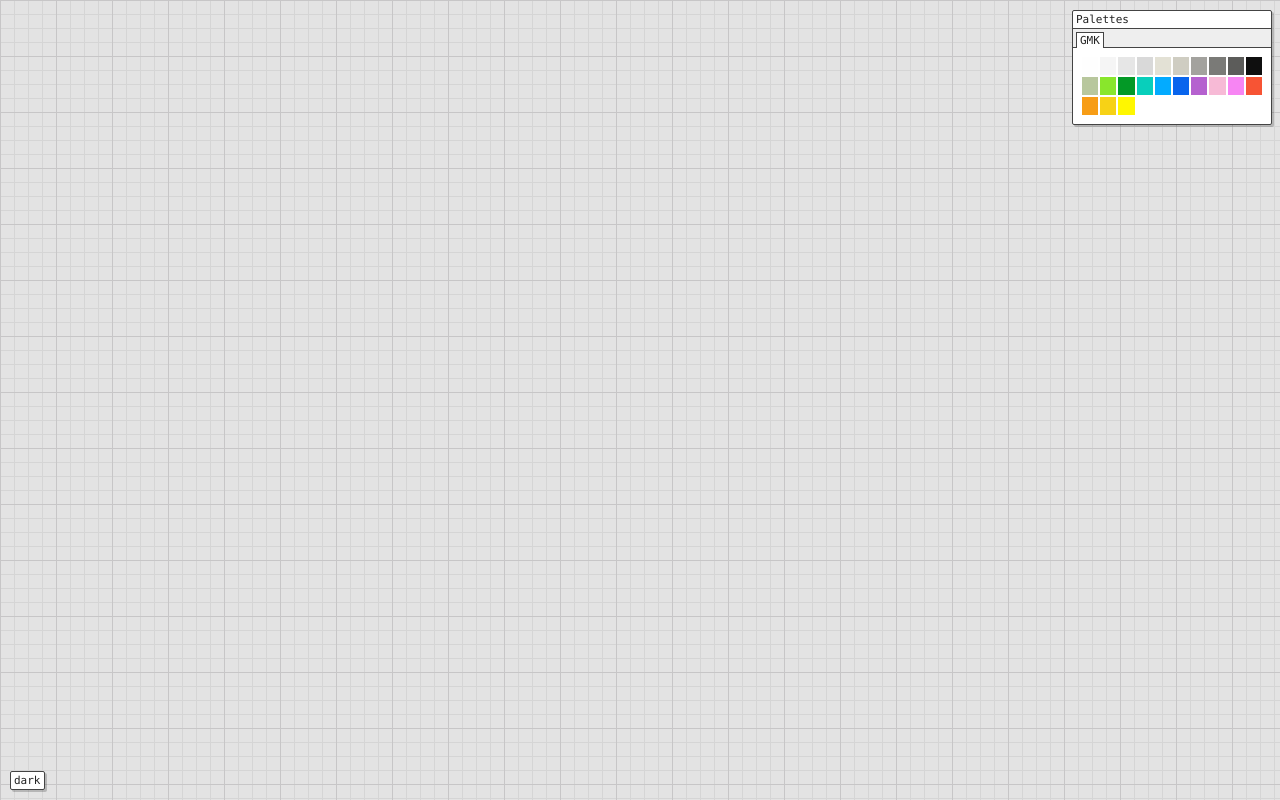
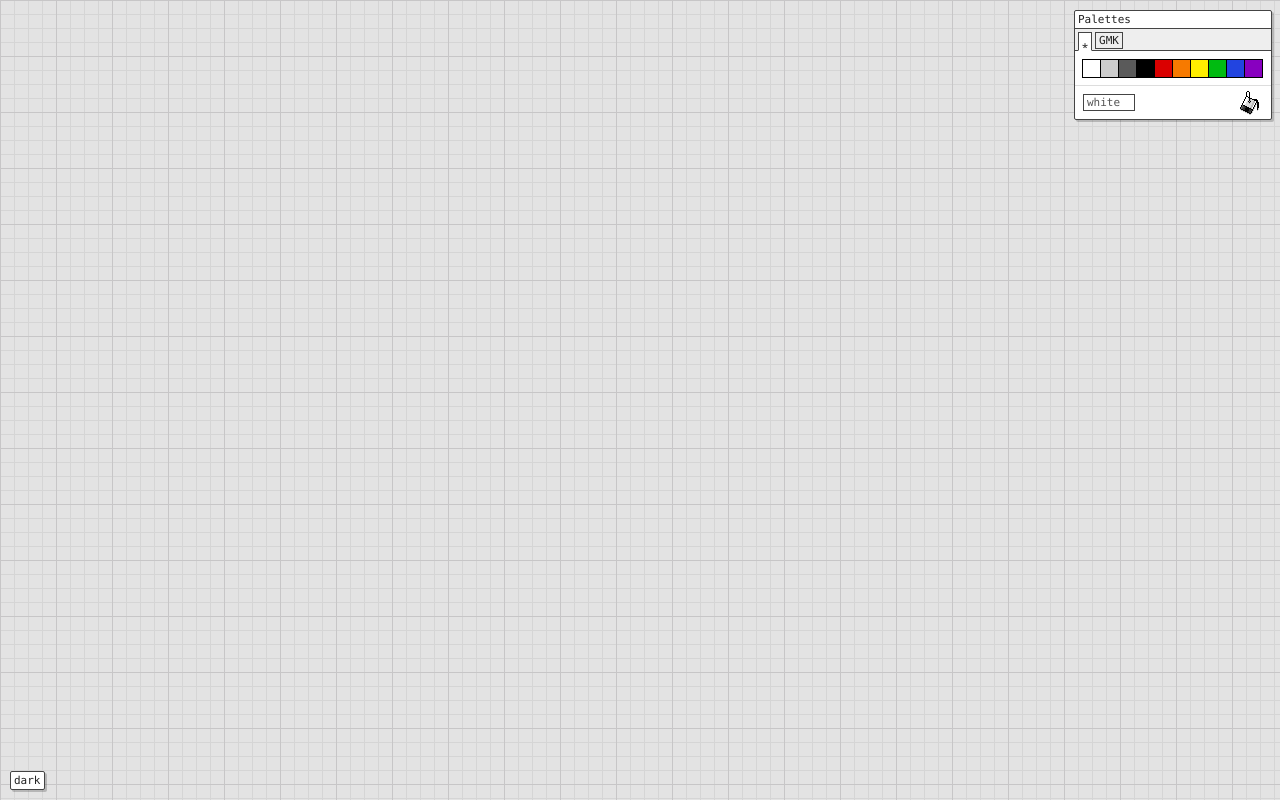
Before and after one commit to cubiq/kbedit, a plain HTML site: page index.html in a window 1280 px wide. Both pictures are taken after a click on the item 1090 px from the left and 66 px from the top of the page. Drawn offline with Linux system fonts and the light colour scheme.

Commit message:
paint bucket mode added

```diff
--- a/css/style.less
+++ b/css/style.less
@@ -8,6 +8,18 @@ html {
 body {
 	font-family: consolas, monaco, 'courier new', monospace;
 	color: #222;
+
+	&.paintBucketMode {
+		cursor: url(../imgs/paint-bucket.png) 12 12, auto;
+	}
+}
+
+input, textarea, select, button {
+	font-family: consolas, monaco, 'courier new', monospace;
+
+	&:focus {
+		outline: 0;
+	}
 }
 
 .wrapper {
@@ -228,8 +240,6 @@ body {
 
 .tabs {
 	display: block;
-	width: 100%;
-	float: left;
 	padding: 3px 3px 0 3px;
 	border-width: 0 0 1px 0;
 	border-style: solid;
@@ -239,25 +249,60 @@ body {
 		float: left;
 		margin-bottom: -1px;
 		margin-right: 3px;
-		border-width: 1px 1px 0 1px;
+		border-width: 1px;
 		border-style: solid;
 		padding: 1px 3px;
 	}
 }
 
+.palettes {
+	footer {
+		position: relative;
+		border-top-width: 1px;
+		border-top-style: solid;
+		padding: 8px;
+	}
+
+	.selectedColor {
+		font-size: 1em;
+		width: 52px;
+		background: transparent;
+		border-width: 1px;
+		border-style: solid;
+		padding: 1px 3px;
+	}
+
+	.paintBucket {
+		position: absolute;
+		width: 24px;
+		height: 24px;
+		border: 0;
+		top: 50%;
+		margin-top: -12px;
+		right: 8px;
+		background: url(../imgs/paint-bucket.png) 50% 50% no-repeat;
+		cursor: pointer;
+	}
+}
+
 .colors {
-	display: block;
-	float: left;
-	width: 100%;
+	display: none;
 	padding: 8px;
+
+	&.active {
+		display: block;
+	}
 
 	li {
 		position: relative;
 		float: left;
-		width: 10%;
-		height: 20px;
+		width: 19px;
+		height: 19px;
 		border-width: 1px;
 		border-style: solid;
+		margin-left: -1px;
+		margin-bottom: -1px;
+		cursor: pointer;
 
 		&:hover {
 			border-width: 1px;
@@ -291,13 +336,35 @@ body {
 
 		li {
 			border-color: #444;
-			background: #fff;
+			background: #eee;
+			cursor: pointer;
+
+			&:hover {
+				background: #ffa;
+			}
+
+			&.active {
+				border-color: #444 #444 #fff #444;
+				background: #fff;
+				cursor: default;
+			}
 		}
 	}
 
 	.colors {
 		li {
-			border-color: #fff;
+			border-color: #000;
+		}
+	}
+
+	.palettes {
+		footer {
+			border-top-color: #ddd;
+			color: #9a9a9a;
+		}
+
+		.selectedColor {
+			border-color: #444;
 		}
 	}
 }
@@ -326,6 +393,10 @@ body {
 		li {
 			border-color: #000;
 			background: #777;
+
+			&.active {
+				border-color: #000 #000 #777 #000;
+			}
 		}
 	}
 
--- a/js/app.js
+++ b/js/app.js
@@ -207,10 +207,14 @@ KBE.Class.prototype = {
 		this.select.clear();
 	},
 
-	colorSelected: function (value) {
+	paintSelected: function (value) {
+		this.selectedColor = value;
+
+		if ( !this.paintBucket ) {
 			$.each(this.select.keys, function (i, key) {
 				key.color(value);
 			});
+		}
 	},
 
 	stageMouseAction: function (e) {
@@ -241,6 +245,23 @@ KBE.Class.prototype = {
 			};
 
 			var that = this;
+
+			if ( this.paintBucket ) {
+				$.each(this.keys, function (i, key) {
+					rect1 = {
+						x1: key.x,
+						y1: key.y,
+						x2: key.x + key.width,
+						y2: key.y + key.height
+					};
+
+					if ( KBE.collision(rect1, rect2) ) {
+						key.color(that.selectedColor);
+
+						return false;	// exit the $.each loop
+					}
+				});
+			} else {
 				var newSelection;
 				// check if we clicked over a key
 				$.each(this.keys, function (i, key) {
@@ -290,6 +311,7 @@ KBE.Class.prototype = {
 				this.$stage
 					.on('mousemove', $.proxy(this.selectBox, this))
 					.on('mouseup', $.proxy(this.selectBoxEnd, this));
+			}
 		}
 	},
 
@@ -404,6 +426,18 @@ KBE.Class.prototype = {
 			.off('mouseup', this.panEnd);
 	},
 
+	paintBucketMode: function (status) {
+		this.paintBucket = status !== undefined ? status : !this.paintBucket;
+
+		this.select.clear();
+
+		if ( this.paintBucket ) {
+			$('body').addClass('paintBucketMode');
+		} else {
+			$('body').removeClass('paintBucketMode');
+		}
+	},
+
 	preventMenu: function (e) {
 		e.preventDefault();
 		return false;
--- a/js/colors.js
+++ b/js/colors.js
@@ -1,5 +1,18 @@
 
 KBE.colors = {};
+
+KBE.colors.KBE = {
+	'white': 'FFFFFF',
+	'silver': 'CCCCCC',
+	'coal': '5A5A5A',
+	'black': '000000',
+	'red': 'DA0000',
+	'orange': 'F77A00',
+	'yellow': 'FFEE00',
+	'green': '00BB11',
+	'blue': '2244E0',
+	'violet': '8800C0',
+};
 
 KBE.colors.GMK = {
 	'UN0001': 'FEFEFE',
--- a/js/hud.js
+++ b/js/hud.js
@@ -18,36 +18,77 @@ function Hud () {
 
 	// add tabs to palettes panel
 	var $tabs = $('<ul>')
-		.addClass('tabs');
+		.addClass('tabs cf');
+
 	this.palettes.$element.append($tabs);
 
 	var that = this;
 
 	// add colors to palettes
 	$.each(KBE.colors, function (i, val) {
+		// create the new tab
 		$tabs.append(
-			$('<li>').html(i)
+			$('<li>')
+				.attr('id', 'tab-' + i)
+				.html(i == 'KBE' ? '&#8270;' : i)
+				.addClass('tab')
+				.addClass(i == 'KBE' && 'active')
+				.on('click', $.proxy(that.switchPalette, that))
 		);
 
+		// create the new palette
 		var $palette = $('<ul>')
-			.addClass('colors palette-' + i)
-			.attr('id', 'palette-' + i);
+			.addClass('cf colors palette-' + i)
+			.attr('id', 'palette-' + i)
+			.on('mousemove', $.proxy(that.hoverColor, that));
 
+		if ( i == 'KBE' ) {
+			$palette.addClass('active');
+		}
+
+		// attach the color to the palette
 		$.each(val, function (name, color) {
 			$palette.append(
 				$('<li>')
 					.css('background', '#' + color)
+					.data({
+						group: i,
+						color: color,
+						code: name
+					})
 					.on('click', function (e) {
 						e.preventDefault();
 						e.stopPropagation();
 
-						KBE().colorSelected(color);
+						KBE().paintSelected(color);
 					})
 			);
 		});
 
 		that.palettes.$element.append($palette);
 	});
+
+	// add the palette footer
+	this.palettes.$element.append(
+		$('<footer>')
+			.addClass('info')
+	);
+
+	this.$selectedColor = $('<input>')
+		.attr('disabled', true)
+		.addClass('selectedColor');
+
+	this.$paintBucket = $('<button>')
+		.attr({
+			id: 'paintBucket',
+			type: 'button'
+		})
+		.addClass('paintBucket')
+		.on('click', $.proxy(this.paintBucket, this));
+
+	$('footer', this.palettes.$element)
+		.append(this.$selectedColor)
+		.append(this.$paintBucket);
 
 	// the dimensions must be updated every time content changes
 	this.palettes.updateDimensions();
@@ -65,6 +106,39 @@ Hud.prototype = {
 			.toggleClass('darkTheme');
 
 		this.$switchTheme.html( this.$switchTheme.html() == 'dark' ? 'light' : 'dark');
+	},
+
+	hoverColor: function (e) {
+		e.preventDefault();
+		e.stopPropagation();
+
+		var data = $(e.target).data();
+
+		if ( !('color' in data) ) {
+			return;
+		}
+
+		this.$selectedColor.val(data.code);
+	},
+
+	switchPalette: function (e) {
+		e.preventDefault();
+		e.stopPropagation();
+
+		var id = '#' + e.target.id.replace('tab', 'palette');
+
+		$tab = $(e.target);
+		$palette = $(id);
+
+		$('.tab', this.palettes.$element).removeClass('active');
+		$tab.addClass('active');
+
+		$('.colors', this.palettes.$element).removeClass('active');
+		$palette.addClass('active');
+	},
+
+	paintBucket: function (e) {
+		KBE().paintBucketMode();
 	},
 
 	updatePanels: function () {
@@ -245,7 +319,7 @@ Panel.prototype = {
 Panel.defaults = {
 	x: 10,
 	y: 10,
-	width: 200,
+	width: 198,
 	lockedX: true,
 	lockedY: true
 };
```
Also changed, not shown: css/style.css, imgs/paint-bucket.png (added). Lines whose indentation alone changed are shown as unchanged.
